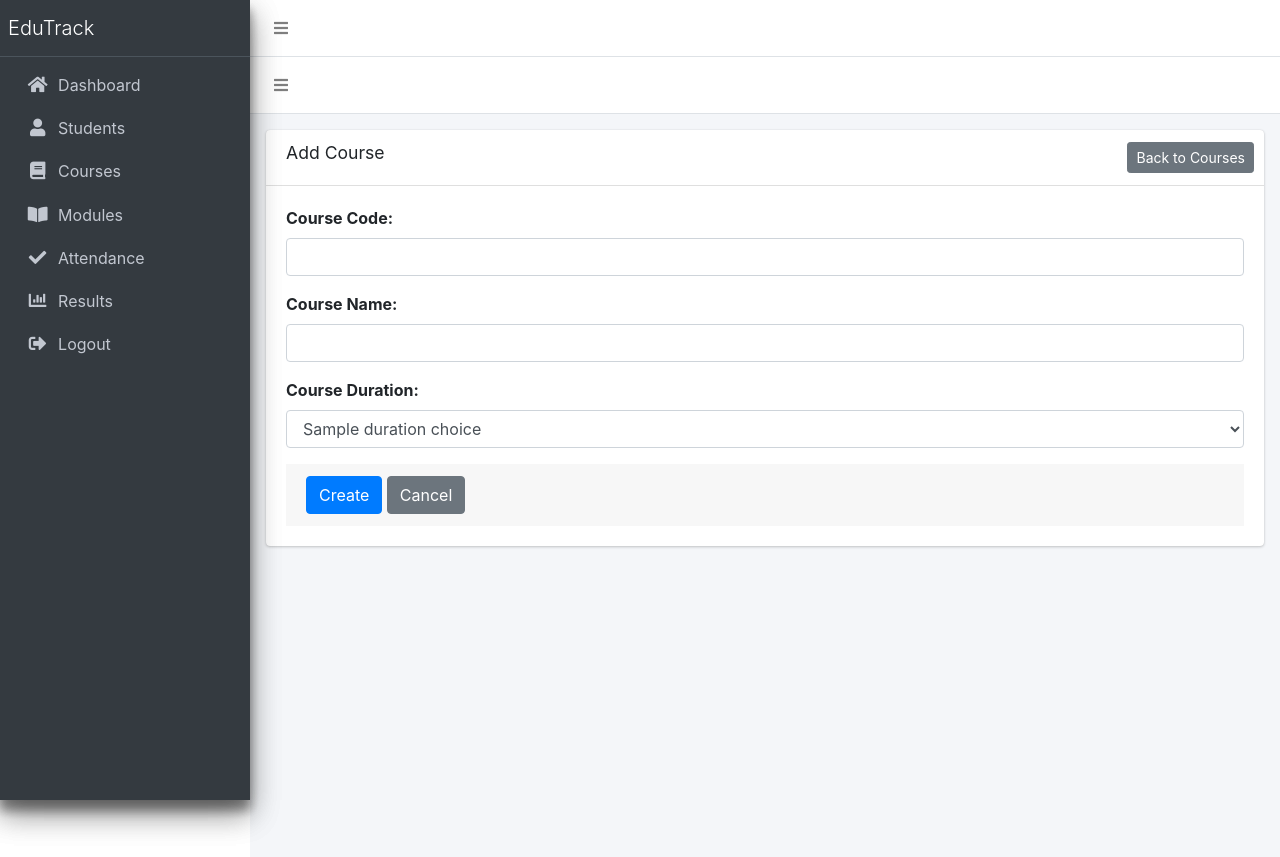
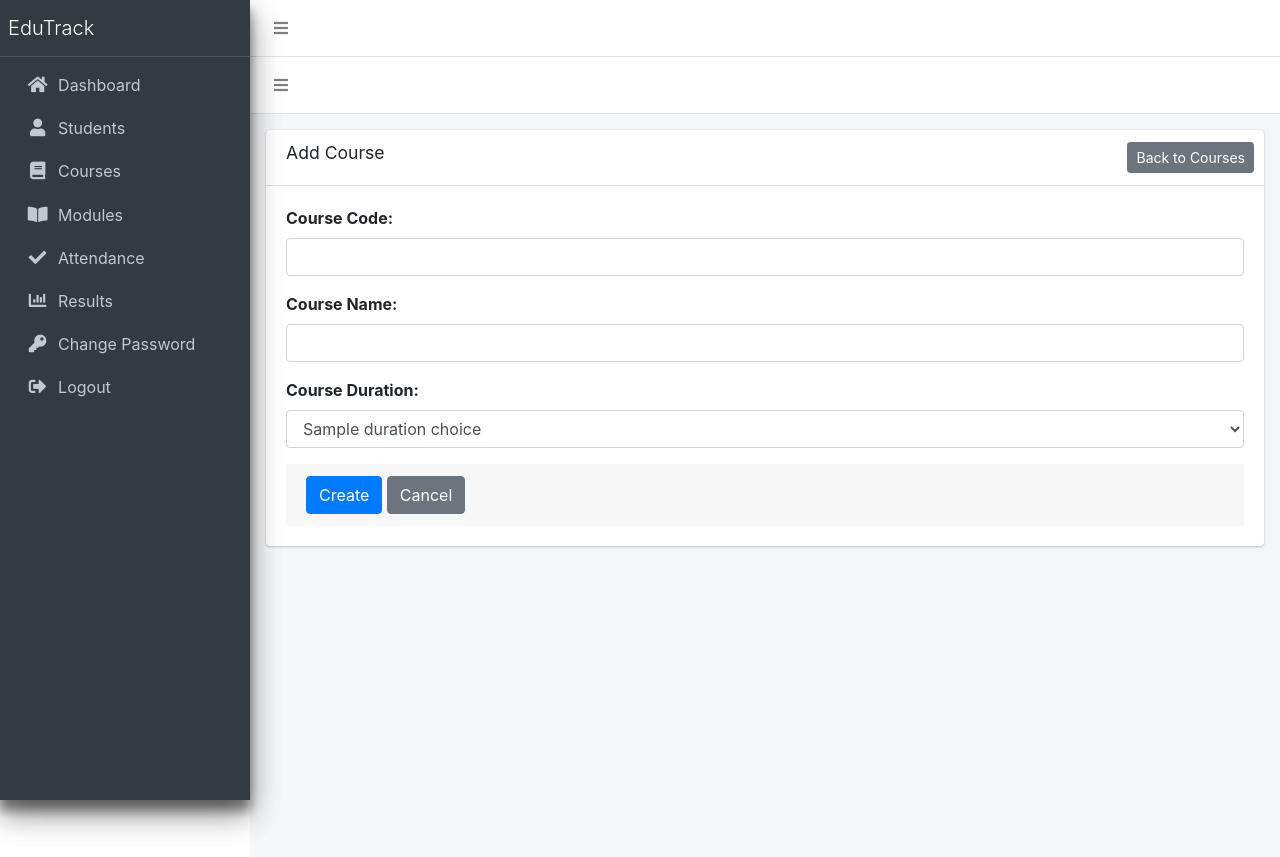
Before and after one commit to UjwalGuragain/EduTrack, a Django app: template student_management_system/edu_track/templates/edu_track/courses/course_add.html in a window 1280 px wide. Run offline with Django 5.2, Linux system fonts and the light colour scheme; a user stored in the database is signed in; tables that the repository leaves empty hold one stand-in row (values such as "Sample post"); the template is opened without the code that fills it: most values are stand-ins (such as "Sample title", 1, 10 or a date in 2020); parts of the project's set-up code (start-up, migrations or seed data) failed here and were passed over; some libraries are stand-ins or nearby versions.

Commit message:
refractor: add change password option

```diff
--- a/student_management_system/edu_track/templates/sidebar.html
+++ b/student_management_system/edu_track/templates/sidebar.html
@@ -37,34 +37,39 @@
           </li>
 
           <li class="nav-item">
-            <a href="{% url 'course_list' %}" class="nav-link">
+            <a href="{% url 'my_course' %}" class="nav-link">
               <i class="nav-icon fas fa-book"></i>
               <p>My Course</p>
             </a>
           </li>
 
           <li class="nav-item">
-            <a href="{% url 'module_list' %}" class="nav-link">
+            <a href="{% url 'my_module' %}" class="nav-link">
               <i class="nav-icon fas fa-book-open"></i>
               <p>My Modules</p>
             </a>
           </li>
 
           <li class="nav-item">
-            <a href="{% url 'attendance_list' %}" class="nav-link">
+            <a href="{% url 'my_attendance' %}" class="nav-link">
               <i class="nav-icon fas fa-check"></i>
               <p>My Attendance</p>
             </a>
           </li>
 
           <li class="nav-item">
-            <a href="{% url 'result_list' %}" class="nav-link">
+            <a href="{% url 'my_result' %}" class="nav-link">
               <i class="nav-icon fas fa-chart-bar"></i>
               <p>My Results</p>
             </a>
           </li>
 
-
+          <li class="nav-item">
+            <a href="{% url 'password_change' %}" class="nav-link">
+              <i class="nav-icon fas fa-key"></i>
+              <p>Change Password</p>
+            </a>
+          </li>
 
           {% if user.is_authenticated %}
           <li class="nav-item">
@@ -150,6 +155,12 @@
             </a>
           </li>
 
+          <li class="nav-item">
+            <a href="{% url 'password_change' %}" class="nav-link">
+              <i class="nav-icon fas fa-key"></i>
+              <p>Change Password</p>
+            </a>
+          </li>
 
         {% if user.is_authenticated %}
         <li class="nav-item">
```
